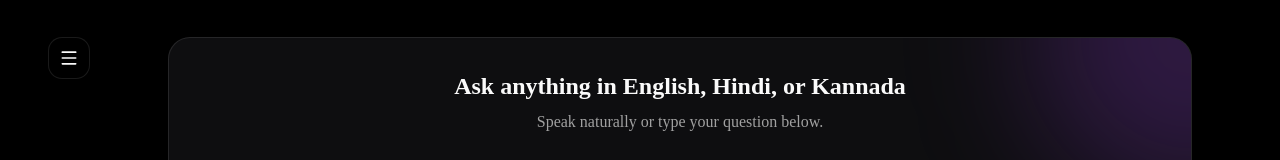
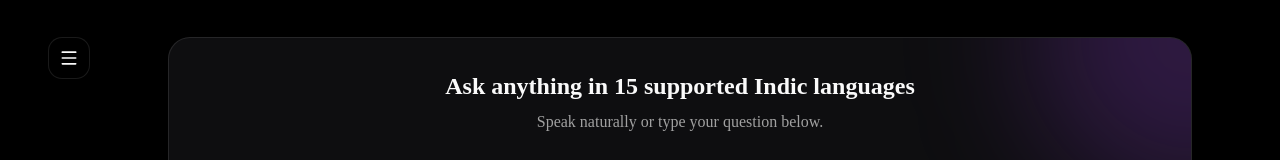
Before and after one commit to Ujwal-Jawalgi/Voice-Enabled-RAG, a Next.js app in the folder frontend/: page / in a window 1280 px wide. Shown: the part 308-468 px from the top of the page. Built offline with nearby package versions, Linux system fonts and the light colour scheme.

Commit message:
Update prompt to include 15 supported Indic languages

```diff
--- a/frontend/src/components/chat-interface.tsx
+++ b/frontend/src/components/chat-interface.tsx
@@ -251,7 +251,7 @@ export function ChatInterface() {
           <div className="absolute -bottom-40 -left-40 w-80 h-80 bg-indigo-500/20 rounded-full blur-3xl" />
 
           <div className="text-center z-10 space-y-2 px-2 md:px-0">
-            <h2 className="text-lg md:text-2xl font-bold text-foreground">Ask anything in English, Hindi, or Kannada</h2>
+            <h2 className="text-lg md:text-2xl font-bold text-foreground">Ask anything in 15 supported Indic languages</h2>
             <p className="text-xs md:text-base text-muted-foreground">Speak naturally or type your question below.</p>
           </div>
 
```
